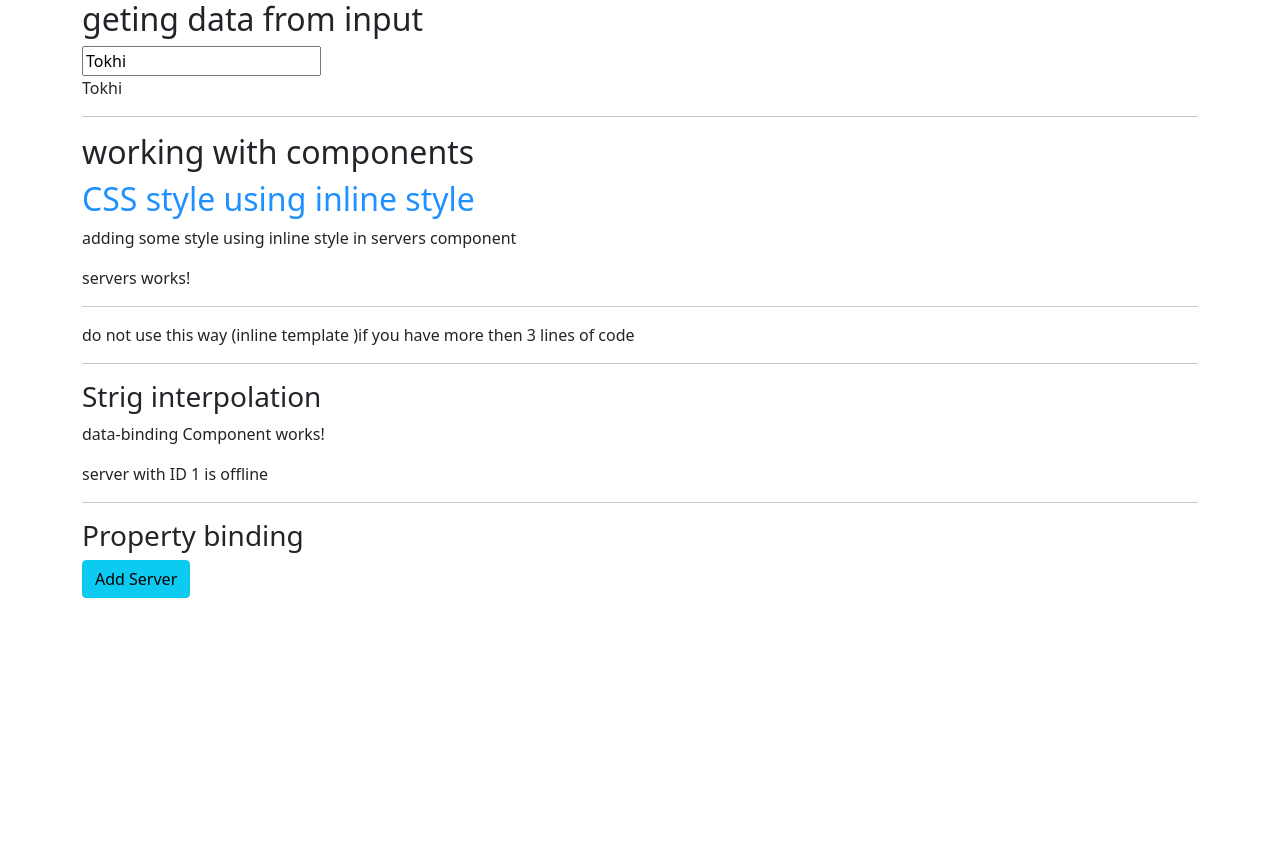
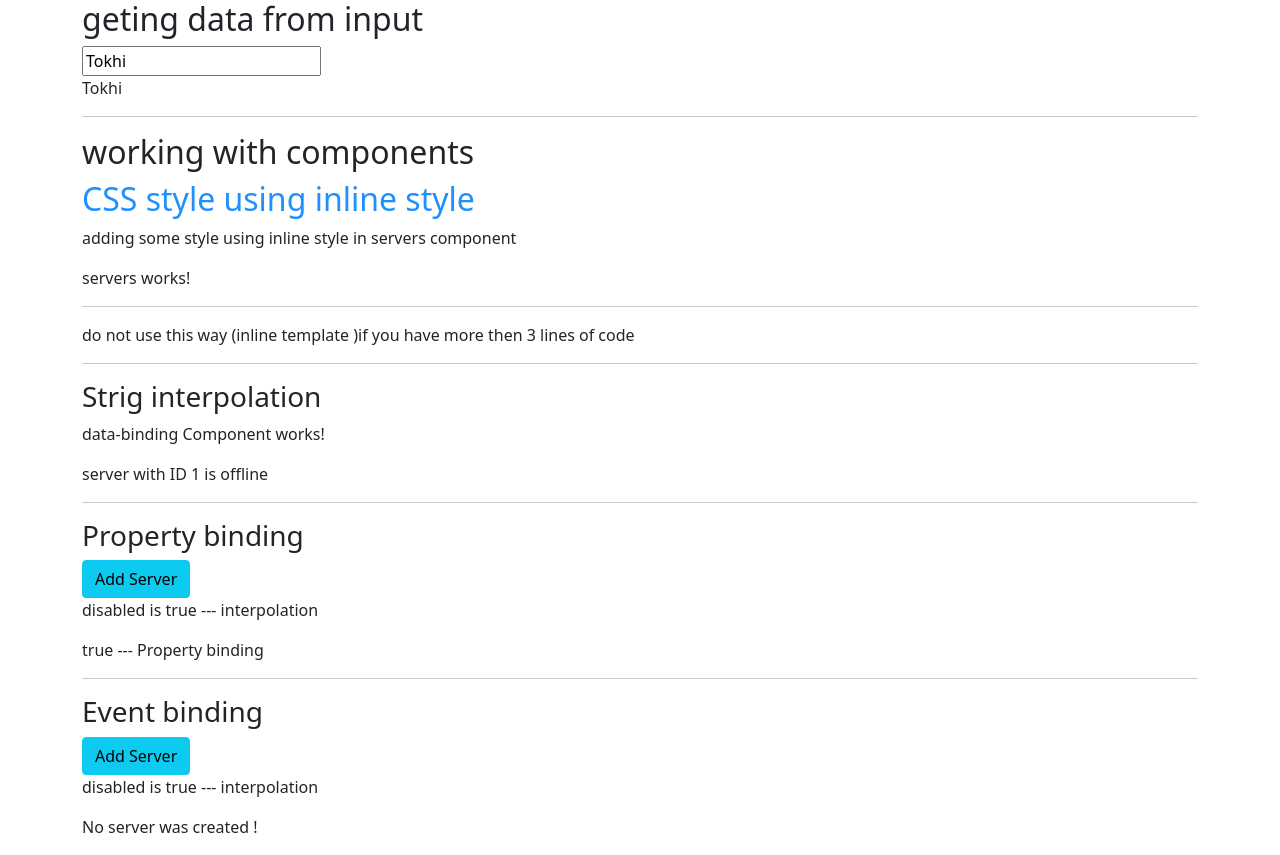
Before and after one commit to Rena-Tokhi/Angular, an Angular app in the folder Angular/: page / in a window 1280 px wide. Before the commit the page ends 800 px from the top, so only its background shows below. Built offline with nearby package versions, Linux system fonts and the light colour scheme.

Commit message:
Event binding

```diff
--- a/Angular/src/app/data-binding/data-binding.component.html
+++ b/Angular/src/app/data-binding/data-binding.component.html
@@ -5,3 +5,11 @@
 <hr>
 <h3>Property binding</h3>
 <button class="btn btn-info" [disabled] = "!allowNewServer"> Add Server </button>
+<p> disabled is {{allowNewServer}} --- interpolation</p>
+<span [innerText] ="allowNewServer"> </span> <span> --- Property binding<span>
+
+<hr>
+<h3>Event binding</h3>
+<button class="btn btn-info" [disabled] = "!allowNewServer" (click)="onCreatServer()"> Add Server </button>
+<p> disabled is {{allowNewServer}} --- interpolation</p>
+<p> {{serverCreationStatus}} </p>
--- a/Angular/src/app/data-binding/data-binding.component.ts
+++ b/Angular/src/app/data-binding/data-binding.component.ts
@@ -9,6 +9,7 @@ export class DataBindingComponent implements OnInit {
 
   serverId : number = 1;
   serverStatus :string = "offline";
+  serverCreationStatus = "No server was created !"
 
   allowNewServer  = false;
   constructor() {
@@ -19,5 +20,7 @@ export class DataBindingComponent implements OnInit {
 
   ngOnInit(): void {
   }
-
+onCreatServer(){
+  this.serverCreationStatus = "server was Created "
 }
+}
```
